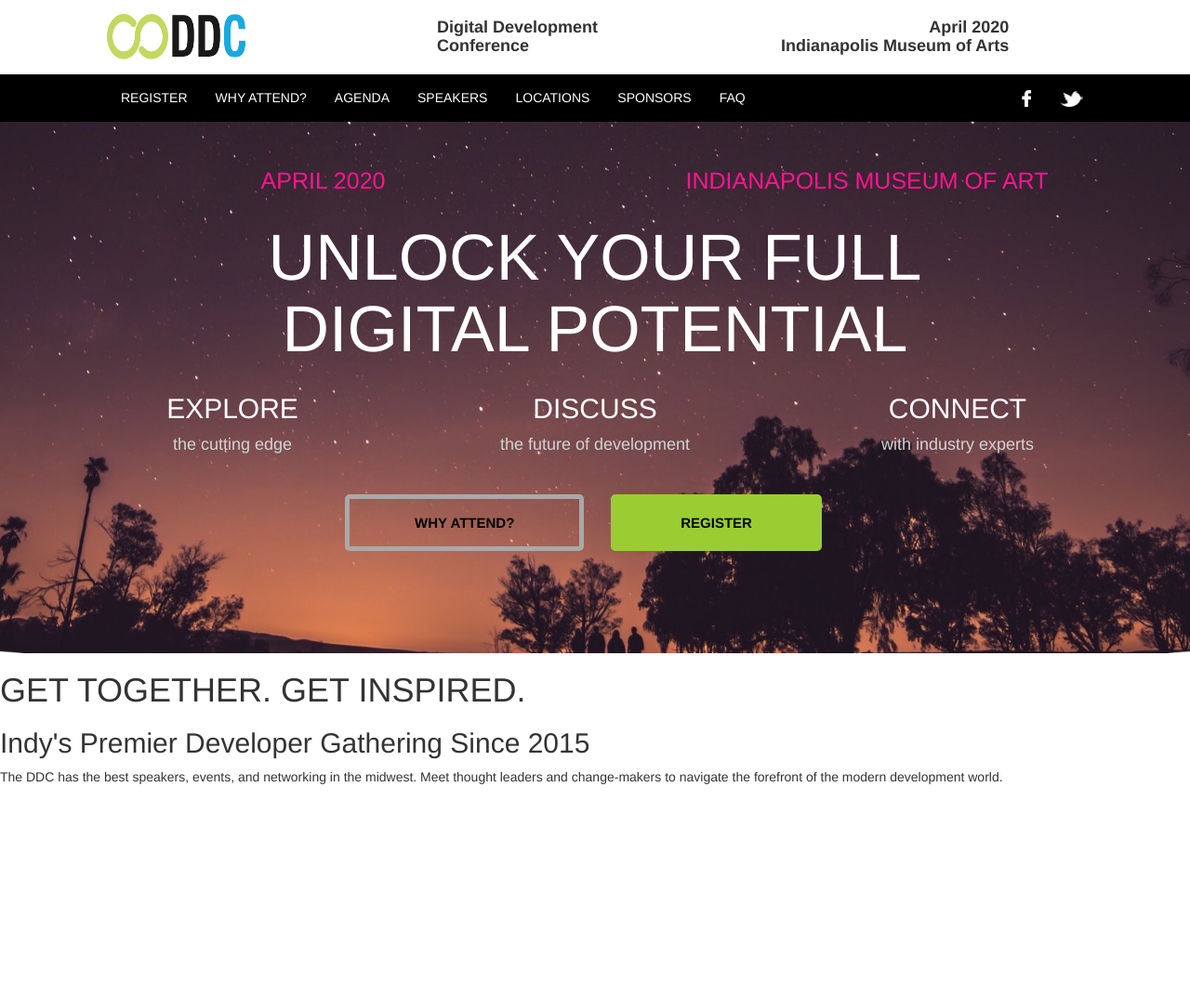
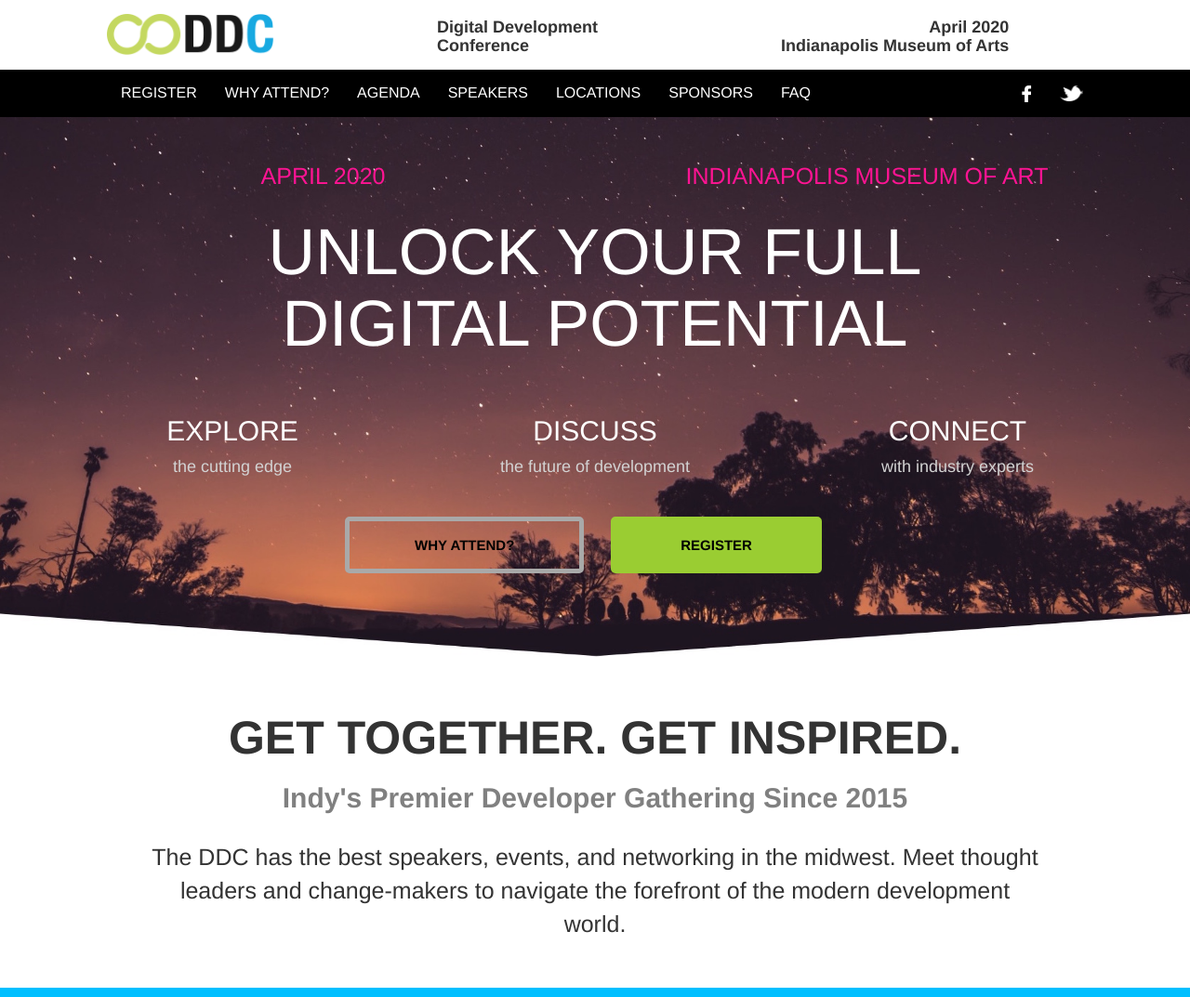
Before and after one commit to RagenS9/d4-ddc-recreate, a plain HTML site: page ddc.html in a window 1280 px wide. Shown: the whole page at 93% size. Before the commit the page ends 856 px from the top, so only its background shows below. Drawn offline with nearby package versions, Linux system fonts and the light colour scheme.

Commit message:
all done except centering the pink h2 in the details div

```diff
--- a/css/ddc.css
+++ b/css/ddc.css
@@ -24,8 +24,8 @@ div.container-fluid {
 
 /*this came in all squishy, so I had to fix the height and the weight.*/
 .who img {
-    width: 180px;
-    height: 80px;
+    width: 210px;
+    height: 75px;
 }
 
 .what {
@@ -43,8 +43,16 @@ div.container-fluid {
 
 .navbar-default .navbar-nav>li>a {
     color: white;
-    text-size: 16px;
+    font-size: 16px;
     text-transform: uppercase;
+}
+
+.navbar-default .navbar-nav>li>a:visited {
+    color: white;
+}
+
+.navbar-default .navbar-nav>li>a:hover {
+    background-color: deeppink;
 }
 
 img.facebooklogo {
@@ -65,9 +73,8 @@ nav.navbar.navbar-default {
 main {
     background-position: center center;
     background-image: url(../img/background2.jpg);
-    background-size: cover;
+    background-size: 100% 100%;
     text-align: center;
-    height: auto;
 }
 
 .details {
@@ -82,8 +89,12 @@ main {
 
 /*played around with padding, margins, everything I could think of . . . HOW do you get those two details columns to sit side-by-side and be centered on the page like you have it? It will only look like yours when I make the screen smaller than the full-width.*/
 
-/*start main*/
-main h1 {
+.mainheadline {
+    padding-bottom: 110px;
+    margin-bottom: 40px;
+}
+
+.mainheadline h1 {
     color: white;
     font-size: 40px;
     text-align: center;
@@ -100,12 +111,16 @@ main h1 {
 .btn {
     margin-right: 25px;
     margin-top: 10px;
-    margin-bottom: 110px;
+    margin-bottom: 55px;
     padding: 15px 70px;
     border: 5px solid;
     border-radius: 5px;
     font-size: 15px;
     text-transform: uppercase;
+}
+
+.button-cell {
+    text-align: center;
 }
 
 .button-attend {
@@ -118,6 +133,25 @@ main h1 {
     background-color: yellowgreen;
     border-color: yellowgreen;
     color: black;
+}
+
+/*start section for second part of text*/
+.description {
+    padding: 0px 50px;
+    border-bottom: 10px deepskyblue solid;
+}
+
+.description h1 {
+    font-size: 40px;
+}
+
+.description h2 {
+    font-size: 20px;
+    color: gray;
+}
+
+.description p {
+    font-size: 20px;
 }
 
 /*desktop?? yeah, this whole media thing is still waaaaay over my head.*/
@@ -149,8 +183,14 @@ main h1 {
         padding-left: 100px;
     }
 
-    main h1 {
+    .mainheadline {
+    bottom-margin: 0px;
+    padding-bottom: 0px;
+    }
+
+    .mainheadline h1 {
         font-size: 70px;
+        bottom-margin: 20px;
     }
 
     .info {
@@ -170,6 +210,8 @@ main h1 {
 
     .button-laptop {
         display: block;
+        margin-bottom: 60px;
+        padding-bottom: 35px;
     }
 
     .button {
@@ -182,5 +224,24 @@ main h1 {
     color: lightgray;
     }
 
+    .description {
+        text-align: center;
+    }
 
+    .description h1 {
+    font-size: 50px;
+    }
+
+    .cell-break {
+        display: none;
+    }
+
+    .description h2 {
+        font-size: 30px;
+    }
+
+    .description p {
+        padding: 20px 110px 40px 110px;
+        font-size: 25px;
+    }
 }
--- a/ddc.html
+++ b/ddc.html
@@ -71,7 +71,9 @@
             </div>
         </div>
 
-        <h1 class="text-uppercase">Unlock Your Full<br/>Digital Potential</h1>
+        <div class="mainheadline">
+            <h1 class="text-uppercase">Unlock Your Full<br/>Digital Potential</h1>
+        </div>
 
         <div class="container info">
             <div class="row">
@@ -119,74 +121,14 @@
             </a>
     </section>
 
-    <section>
-        <h1 class="text-uppercase">Get Together. Get Inspired.</h1>
-        <h2>Indy's Premier Developer Gathering Since 2015</h2>
-        <p>The DDC has the best speakers, events, and networking in the midwest. Meet thought leaders and change-makers to navigate the forefront of the modern development world.</p>
-    </section>
+    <div class="description">
+        <!--<section class="description">-->
+            <h1 class="text-uppercase"><strong>Get Together. <span class="cell-break"><br/></span>Get Inspired.</strong></h1>
+            <h2><strong>Indy's Premier Developer Gathering Since 2015</strong></h2>
+            <p>The DDC has the best speakers, events, and networking in the midwest. Meet thought leaders and change-makers to navigate the forefront of the modern development world.</p>
+        <!--</section>-->
+    </div>
 
-<!--do we want to try a bottom border for the blue strip at the bottom? or add a footer with a space in it that we can set the background color to?-->
-<footer>
-    <p> </p>
-    <!--is there a better way to do this blue strip? maybe a bottom border for body?-->
-</footer>
 </body>
 
 </html>
-
-<!--how Devin and I original set up the nav bar-->
-        <!--<div class="panel panel-default">
-            <div class="panel-heading">
-                <div class="container">
-                    <div class="row">
-                        <div class="panel-logo col-sm-4">
-                            <img src="./img/logo.png" alt="DDC logo" />
-                        </div>
-
-                        <div class="panel-even-name col-sm-4">
-                            <h3 class="panel-title">Digital Development<br/>Conference</h3>
-                        </div>
-
-                        <div class="panel-date col-sm-4">
-                            <h3 class="panel-title">April 2020<br/>Indianapolis Museum of Arts</h3>
-                        </div>
-                    </div>
-                </div>
-            </div>
-        </div>-->
-
-        <!--<div class="panel-body">-->
-            <!--Devin's original setup, which looked good at full-size, but wasn't collapsing.-->
-        <!--<div class="panel-body">
-            <nav class="navbar navbar-default">
-                <div class="container-fluid">
-                    <div class="row">
-                        <div class="column col-sm-9">
-                            <div class="navbar-header">
-                                <button type="button" class="navbar-toggle collapsed" data-toggle="collapse" data-target="#bs-example-navbar-collapse-1" aria-expanded="false">
-                                    <span class="sr-only">Toggle navigation</span>
-                                </button>
-                                    <ul class="nav navbar-nav">
-                                        <li><a href="#" class="text-uppercase">Register</a></li>
-                                        <li><a href="#" class="text-uppercase">Why attend?</a></li>
-                                        <li><a href="#" class="text-uppercase">Agenda</a></li>
-                                        <li><a href="#" class="text-uppercase">Speakers</a></li>
-                                        <li><a href="#" class="text-uppercase">Locations</a></li>
-                                        <li><a href="#" class="text-uppercase">Sponsors</a></li>
-                                        <li><a href="#" class="text-uppercase">FAQ</a></li>
-                                    </ul>
-                            </div>
-                        </div>
-                        <div class="col-sm-3 ">
-                            <span class="icon-bar facebooklogo"><img src="./img/icon-facebook.png" alt="facebook logo" /></span>
-                            <span class="icon-bar twitterlogo"><img src="./img/icon-twitter.png" alt="twitter logo" /></span>
-                        </div>
-                    </div>
-                </div>
-            </nav>
-        </div>-->
-
-            <!--<div class="button-row-cell">
-        <button class="btn btn-attend" type="submit">Why Attend?</button>
-        <button class="btn btn-register" type="submit">Register</button>
-    </div>-->
```
